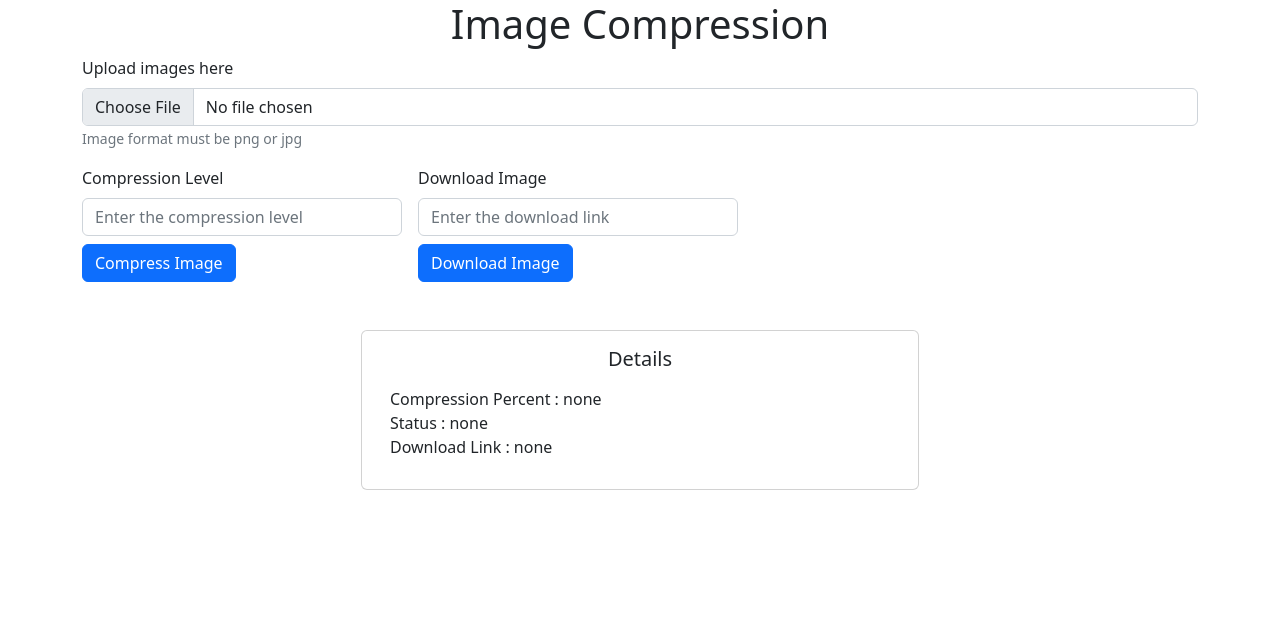
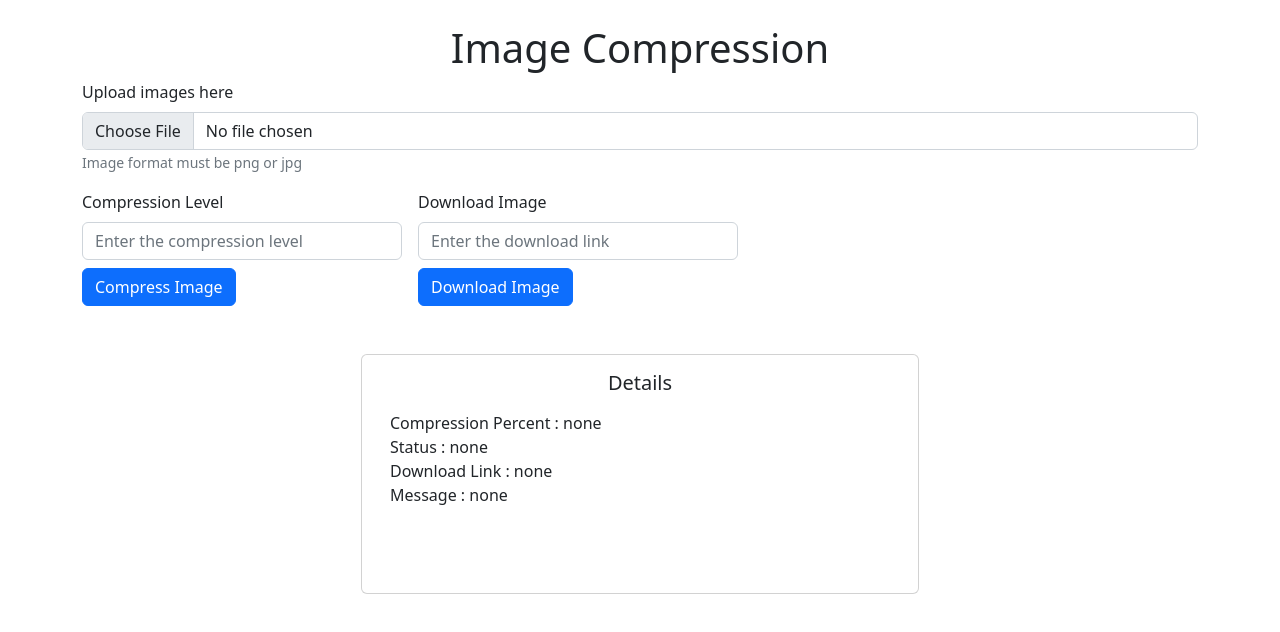
Before and after one commit to ShadyResurrected/Image_Compressing, a React (Vite) app: page / in a window 1280 px wide. Shown: the top 632 px of the page. Built offline with nearby package versions, Linux system fonts and the light colour scheme.

Commit message:
Completed
Signed-off-by: ShadyResurrected <cchandra554@gmail.com>

```diff
--- a/index.html
+++ b/index.html
@@ -4,7 +4,7 @@
     <meta charset="UTF-8" />
     <link rel="icon" type="image/svg+xml" href="/vite.svg" />
     <meta name="viewport" content="width=device-width, initial-scale=1.0" />
-    <title>Vite + React</title>
+    <title>Image compression</title>
   </head>
   <body>
     <div id="root"></div>
--- a/src/components/Hero.jsx
+++ b/src/components/Hero.jsx
@@ -9,15 +9,20 @@ import "../index.css";
 
 const Hero = () => {
   const [image, setImage] = useState(null);
-  const [downloadLinkUser, setDownloadLinkUser] = useState("")
+
+  const [downloadLinkUser, setDownloadLinkUser] = useState("");
   const [downloadLink, setDownloadLink] = useState("");
 
   const [compressionLevel, setCompressionLevel] = useState(0);
   const [compressionPercent, setCompressionPercent] = useState("");
+
+  const [message, setMessage] = useState("");
+
   const [status, setStatus] = useState("");
 
-  const comURL = "http://localhost:3000/compress";
-  const downURL = `http://localhost:3000/download/${downloadLink}`;
+  const comURL = `${import.meta.env.VITE_BASE_URL}/compress`;
+
+  const downURL = `${import.meta.env.VITE_BASE_URL}/download/${downloadLinkUser}`;
 
   const handleImage = (e) => {
     setImage(e.target.files[0]);
@@ -40,8 +45,13 @@ const Hero = () => {
         setCompressionPercent(response.data.compressionPercent);
         setStatus(response.data.status);
         setDownloadLink(response.data.downloadLink);
+        setMessage("Image compressed successfully");
       }
     } catch (error) {
+      setStatus(error.response.data.status);
+      setMessage(error.response.data.message);
+      setCompressionPercent("");
+      setDownloadLink("");
       console.log(error);
     }
   };
@@ -65,11 +75,15 @@ const Hero = () => {
         link.click();
       }
     } catch (error) {
+      setStatus(error.response.data.status);
+      setMessage(error.response.data.message);
+      setCompressionPercent("");
+      setDownloadLink("");
       console.log(error);
     }
   };
   return (
-    <Form className="container outer_div">
+    <Form className="container outer_div my-4">
       <h1 className="text-center">Image Compression</h1>
       <Form.Group className="mb-3" controlId="image">
         <Form.Label>Upload images here</Form.Label>
@@ -87,7 +101,7 @@ const Hero = () => {
             type="text"
             placeholder="Enter the compression level"
             onChange={(e) => setCompressionLevel(e.target.value)}
-            style ={{width : '20rem'}}
+            style={{ width: "20rem" }}
           />
           <Button variant="primary" className="mt-2" onClick={CompressImage}>
             Compress Image
@@ -101,7 +115,7 @@ const Hero = () => {
             type="text"
             placeholder="Enter the download link"
             onChange={(e) => setDownloadLinkUser(e.target.value)}
-            style ={{width : '20rem'}}
+            style={{ width: "20rem" }}
           />
           <Button variant="primary" onClick={DownloadImage} className="mt-2">
             Download Image
@@ -110,7 +124,7 @@ const Hero = () => {
       </div>
 
       <Card
-        style={{ width: "50%", marginTop: "2rem", height: "10rem" }}
+        style={{ width: "50%", marginTop: "2rem", height: "15rem" }}
         className="container"
       >
         <Card.Body>
@@ -122,6 +136,8 @@ const Hero = () => {
             Status : {status === "" ? "none" : status}
             <br />
             Download Link : {downloadLink === "" ? "none" : downloadLink}
+            <br />
+            Message : {message === "" ? "none" : message}
           </Card.Text>
         </Card.Body>
       </Card>
```
Also changed, not shown: 1 other file (tests, documents, lock files or other folders).
